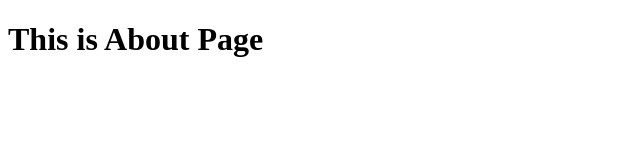
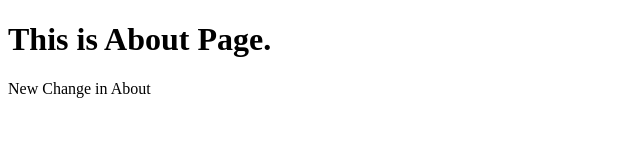
Before and after one commit to Shivamsethss82/gitlearning, a plain HTML site: page about.html in a window 1280 px wide. Shown: the whole page, without its empty margins (0-640 px from the left). Drawn offline with Linux system fonts and the light colour scheme.

```diff
--- a/about.html
+++ b/about.html
@@ -7,6 +7,7 @@
     <title>About Page</title>
 </head>
 <body>
-    <h1>This is About Page</h1>
+    <h1>This is About Page.</h1>
+    <p> New Change in About</p>
 </body>
 </html>
```
